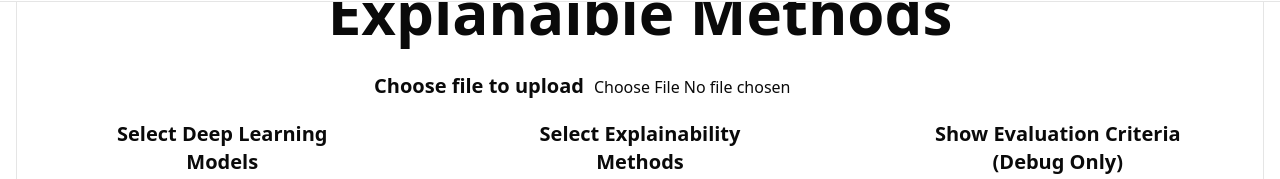
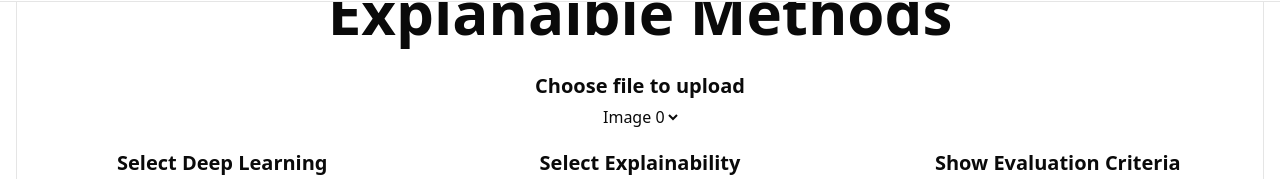
Before and after one commit to thyroid-pwr/thyroid-pwr, a React (Vite) app: page /showxai in a window 1280 px wide. Shown: the part 127-306 px from the top of the page. Built offline with nearby package versions, Linux system fonts and the light colour scheme.

Commit message:
Remove unused variables

```diff
--- a/src/pages/ShowXAI.css
+++ b/src/pages/ShowXAI.css
@@ -7,8 +7,8 @@
     padding-top: 30px;
 }
 
-.rightPadding {
-    padding-right: 10px;
+.downPadding {
+    padding-bottom: 5px;
 }
 
 .selectParameters {
--- a/src/pages/ShowXAI.tsx
+++ b/src/pages/ShowXAI.tsx
@@ -1,25 +1,27 @@
 import "./ShowXAI.css";
 
+//const [age, setAge] = useState(null);
+
+// hook use state
 function DisplayForm() {
   const onSubmit = (event: any) => {
     event.preventDefault();
 
-    const target = event.target;
-
-    const data = {
-      file: target.thyroidfile.value,
-      resnet50: target.resnet50.checked,
-      densenet161: target.densenet161.checked,
-      vgg16: target.vgg16.checked,
-      occlusion: target.occlusion.checked,
-      gradcam: target.gradcam.checked,
-      gradcamplusplus: target.gradcamplusplus.checked,
-      integratedgradients: target.integratedgradients.checked,
-      gradientshap: target.gradientshap.checked,
-      showevaluation: target.showdebug.value
+    const variables = {
+      file: event.target.thyroidfile.value,
+      resnet50: event.target.resnet50.checked,
+      densenet161: event.target.densenet161.checked,
+      vgg16: event.target.vgg16.checked,
+      occlusion: event.target.occlusion.checked,
+      gradcam: event.target.gradcam.checked,
+      gradcamplusplus: event.target.gradcamplusplus.checked,
+      integratedgradients: event.target.integratedgradients.checked,
+      gradientshap: event.target.gradientshap.checked,
+      showevaluation: event.target.showdebug.value
     };
 
-    console.log(data);
+
+
   };
 
 
@@ -32,8 +34,13 @@ function DisplayForm() {
       </div>
       <form id="confirmOptions" className="confirmOptions" onSubmit={onSubmit}>
         <div className="centerPadding">
-          <label htmlFor="thyroidfile" className="text-xl font-bold rightPadding">Choose file to upload</label>
-          <input type="file" id="thyroidfile" name="thyroidfile" accept="image/png, image/jpeg"/>
+          <p className="downPadding text-xl font-bold">Choose file to upload</p>
+          <select name="thyroidfile" id="thyroidfile">
+            <option value="0">Image 0</option>
+            <option value="1">Image 1</option>
+            <option value="2">Image 2</option>
+            <option value="3">Image 3</option>
+          </select>
         </div>
         <div className="selectParameters">
           <span>
@@ -95,8 +102,13 @@ function ShowOptionsHardcoded() {
       </div>
       <form id="confirmOptions" className="confirmOptions">
         <div className="centerPadding">
-          <label htmlFor="thyroidfile" className="text-xl font-bold rightPadding">Choose file to upload</label>
-          <input type="file" id="thyroidfile" name="thyroidfile" accept="image/png, image/jpeg"/>
+          <p className="downPadding text-xl font-bold">Choose file to upload</p>
+          <select name="thyroidfile" id="thyroidfile">
+            <option value="0">Image 0</option>
+            <option value="1">Image 1</option>
+            <option value="2">Image 2</option>
+            <option value="3">Image 3</option>
+          </select>
         </div>
         <div className="selectParameters">
           <span>
```
